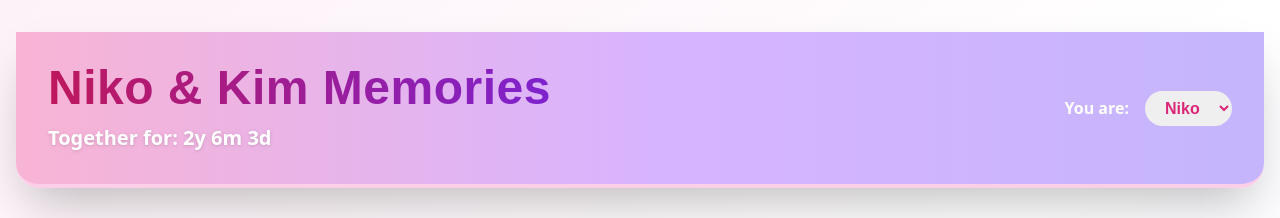
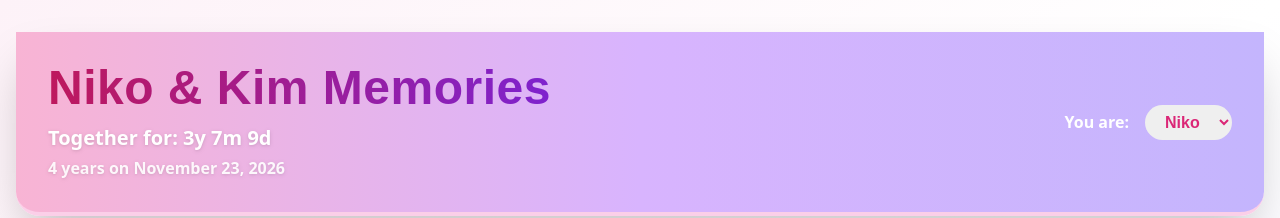
Before and after one commit to Nikoroji23/niko-and-kim-memories, a React (Create React App) app: page /dashboard in a window 1280 px wide. Shown: the top 218 px of the page. Built offline with nearby package versions, Linux system fonts and the light colour scheme; no server answers; the database is empty; the HTML template or start-up script is replaced by a standard one.

Commit message:
Fix relationship anniversary date

```diff
--- a/src/pages/Dashboard.jsx
+++ b/src/pages/Dashboard.jsx
@@ -4,13 +4,25 @@ import { motion } from 'framer-motion';
 import { getDashboardStats, getUserKey, saveFeeling, subscribeToSharedTable } from '../utils/sharedData';
 
 function relationshipAge() {
-  const start = new Date('2024-01-01T00:00:00');
+  const startYear = 2022;
+  const startMonth = 10;
+  const startDay = 23;
   const now = new Date();
-  const diffDays = Math.max(0, Math.floor((now - start) / 86400000));
-  const years = Math.floor(diffDays / 365);
-  const months = Math.floor((diffDays % 365) / 30);
-  const remaining_days = (diffDays % 365) % 30;
-  return { years, months, remaining_days };
+  let years = now.getFullYear() - startYear;
+  let months = now.getMonth() - startMonth;
+  let remaining_days = now.getDate() - startDay;
+
+  if (remaining_days < 0) {
+    months -= 1;
+    remaining_days += new Date(now.getFullYear(), now.getMonth(), 0).getDate();
+  }
+
+  if (months < 0) {
+    years -= 1;
+    months += 12;
+  }
+
+  return { years: Math.max(0, years), months: Math.max(0, months), remaining_days: Math.max(0, remaining_days) };
 }
 
 function Dashboard({ user, onSwitchUser }) {
@@ -94,6 +106,7 @@ function Dashboard({ user, onSwitchUser }) {
             <div>
               <h1 className="text-5xl font-black text-transparent bg-clip-text bg-gradient-to-r from-pink-700 to-purple-700 mb-3">Niko & Kim Memories</h1>
               <p className="text-white text-lg md:text-xl font-semibold drop-shadow">Together for: {relationship.years}y {relationship.months}m {relationship.remaining_days}d</p>
+              <p className="text-white/90 text-sm md:text-base font-semibold drop-shadow mt-1">4 years on November 23, 2026</p>
             </div>
             <div className="flex items-center gap-4">
               <label className="text-white font-bold">You are:</label>
```
